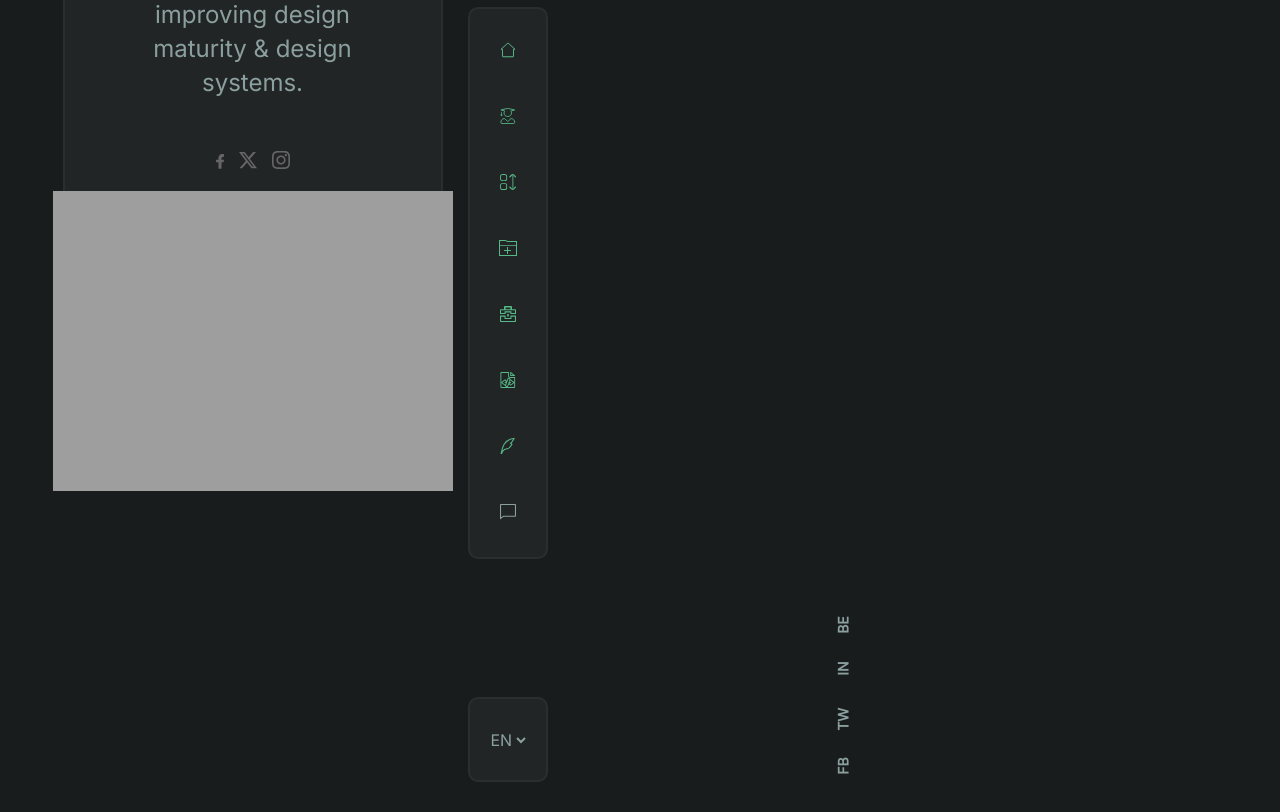
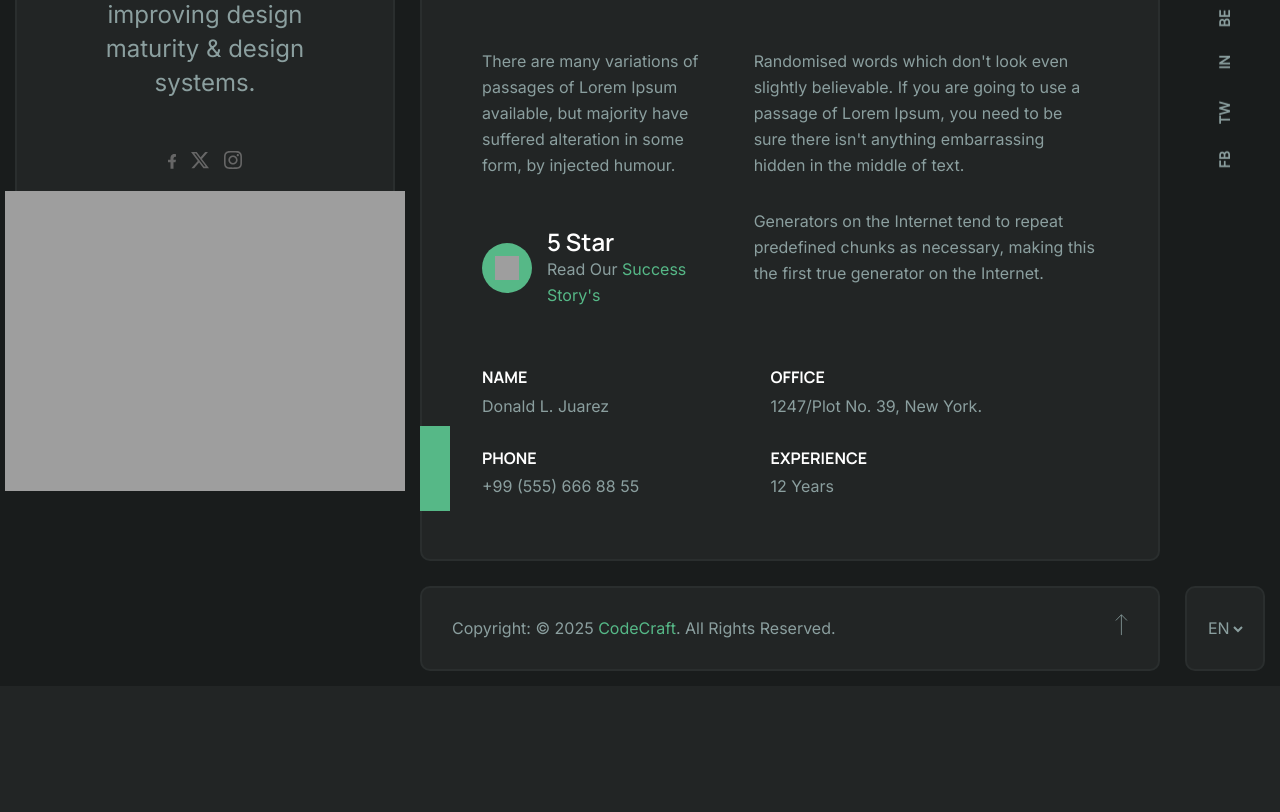
Before and after one commit to Munyeshya/myportfolio, a Django app: page /about/ in a window 1280 px wide. Shown: the part 725-1537 px from the top of the page. After the commit the page ends 1363 px from the top, so only its background shows below. Run offline with Django 5.2, Linux system fonts and the light colour scheme; grey boxes are pictures that could not be loaded.

Commit message:
Added about page

```diff
--- a/templates/about.html
+++ b/templates/about.html
@@ -1,10 +1,88 @@
-<!-- templates/about.html -->
 {% extends "layouts/app.html" %}
+{% load static %}
 
 {% block content %}
-<div class="cm-content-item cm-page-template">
-    <h1 class="main-title">
-        Hire the best Portfolio Freelancers in <span>Jeckob Martin</span>
-    </h1>
-    <p>There are many variations of passages of Lorem Ipsum available...</p>
+
+    <div class="cm-content-item cm-page-template">
+        <div class="cm-content-item__top">
+            <div class="top-right-bg"></div>
+            <div class="cm-content-circle">
+                <svg class="circle" viewBox="0 0 100 100" width="120" height="120">
+                    <defs>
+                        <path id="circle" d="M 50, 50 m -37, 0 a 37,37 0 1,1 74,0 a 37,37 0 1,1 -74,0"></path>
+                    </defs>
+                    <text>
+                        <textPath xlink:href="#circle">Beni Obed &nbsp&nbsp&nbsp&nbsp&nbsp&nbsp&nbsp&nbsp Work with the best</textPath>
+                    </text>
+                </svg>
+                <div class="circle-logo">
+                    <img src="{% static 'img/logo/circle-logo.svg' %}" alt="">
+                </div>
+            </div>
+            <div class="cm-content-sub">
+                <div class="icon">
+                    <img src="{% static 'img/icons/about.svg' %}" alt="icon" class="svg">
+                </div>
+                <p>Me! About</p>
+            </div>
+            <h1 class="main-title">
+                Hire the best Portfolio
+                Freelancers in <span>Jeckob Martin</span>
+                <u class="cm-inline">
+                    <img src="{% static 'img/content/line.svg' %}" alt="">
+                </u>
+                in Los Angeles.
+            </h1>
+        </div>
+        <!-- About Brief -->
+        <div class="cm-about-brief">
+            <div class="cm-about-left">
+                <p>There are many variations of passages of Lorem Ipsum available, but majority have
+                    suffered alteration in some form, by injected humour.</p>
+                <div class="cm-rating">
+                    <div class="star-icon">
+                        <img src="{% static 'img/icons/star.svg' %}" alt="star" height="24" width="24">
+                    </div>
+                    <div class="cm-rating-count">
+                        <h4>5 Star</h4>
+                        <p>Read Our <a href="#">Success Story's</a></p>
+                    </div>
+                </div>
+            </div>
+            <div class="cm-about-right">
+                <p>Randomised words which don't look even slightly believable. If you are going to use
+                    a passage of Lorem Ipsum, you need to be sure there isn't anything embarrassing
+                    hidden in the middle of text.</p>
+                <p class="cm-margin">
+                    Generators on the Internet tend to repeat predefined chunks as necessary, making
+                    this the first true generator on the Internet.
+                </p>
+            </div>
+        </div>
+        <!-- About Brief End -->
+        <!-- About Info -->
+        <div class="cm-about-info">
+            <div class="cm-about-info-content">
+                <div class="about-info">
+                    <h6 class="name">Name</h6>
+                    <p>Donald L. Juarez</p>
+                </div>
+                <div class="about-info">
+                    <h6 class="name">Phone</h6>
+                    <p>+99 (555) 666 88 55</p>
+                </div>
+            </div>
+            <div class="cm-about-info-content">
+                <div class="about-info">
+                    <h6 class="name">Office</h6>
+                    <p>1247/Plot No. 39, New York.</p>
+                </div>
+                <div class="about-info">
+                    <h6 class="name">Experience</h6>
+                    <p>12 Years</p>
+                </div>
+            </div>
+        </div>
+        <!-- About Info End -->
+    </div>
 {% endblock %}
--- a/templates/index.html
+++ b/templates/index.html
@@ -33,7 +33,7 @@
     <div class="cm-contact-zone">
         <a href="mailto:hi@infoexample.com">
             <span><img src="{% static 'img/icons/email.svg' %}" alt="email" height="24" width="24"></span>
-            beniobed@gmail.com
+            beniobed02@gmail.com
         </a>
         <a href="tel:+8801712345678">
             <span><img src="{% static 'img/icons/phone.svg' %}" alt="phone" height="24" width="24"></span>
@@ -41,7 +41,7 @@
         </a>
     </div>
     <div class="cm-content-img">
-        <img src="{% static 'img/content/code-dark.png' %}" alt="code image" class="dark-image">
+        <img src="{% static 'img/code-dark.png' %}" alt="code image" class="dark-image">
     </div>
     <div class="cm-counter">
         <div class="cm-counter-single">
```
Also changed, not shown: static/img/code-dark.png (added), static/img/icons/star.svg (added).
